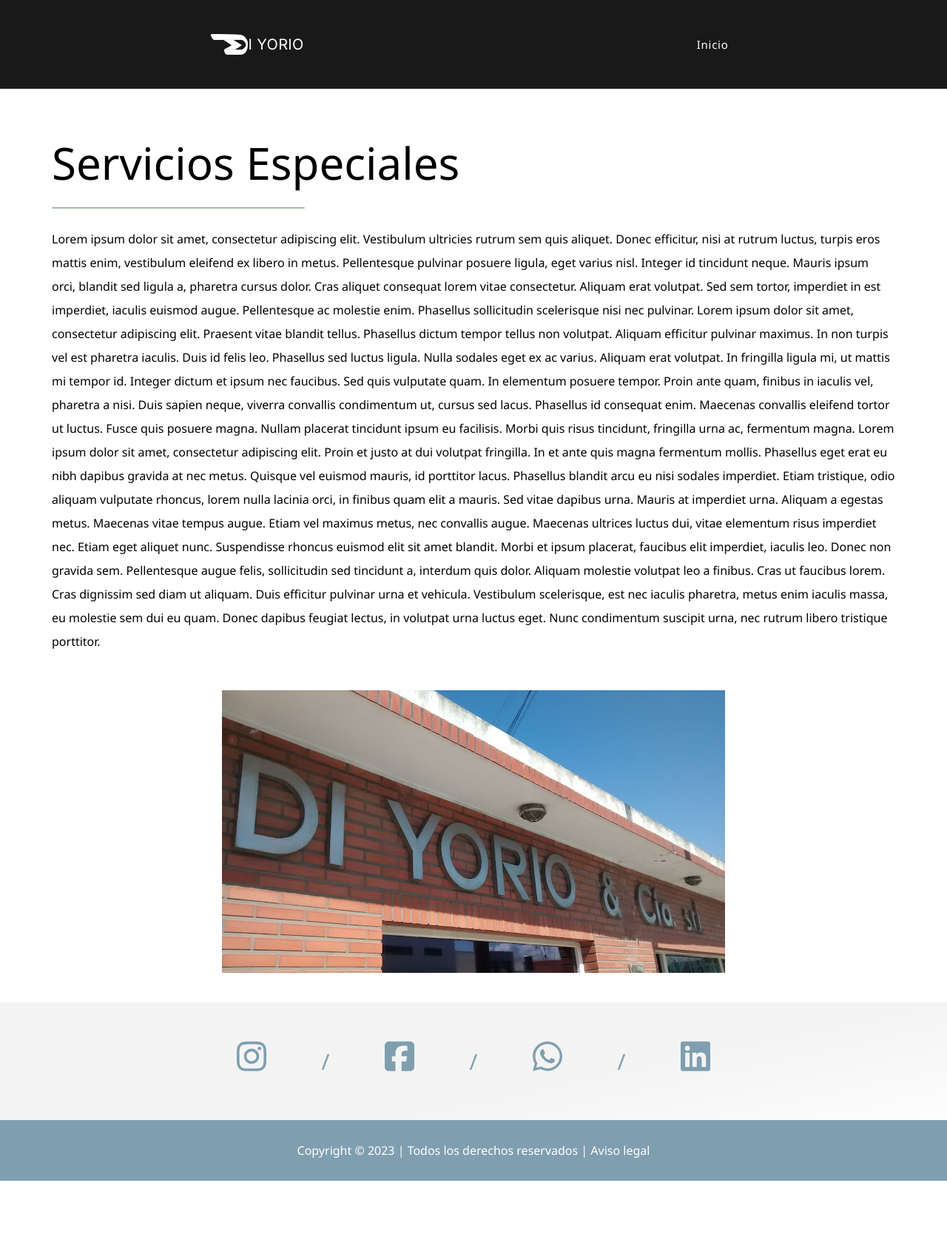
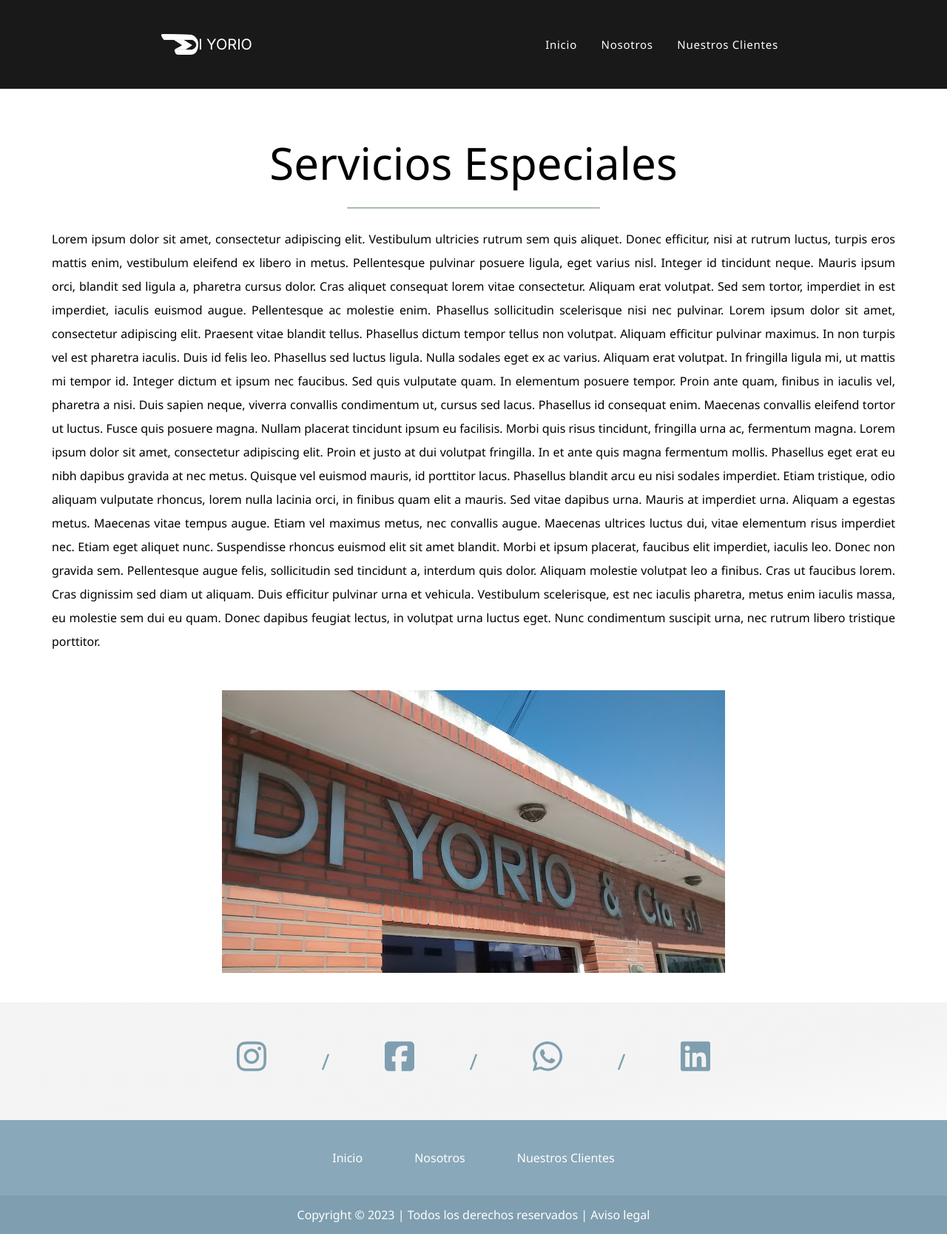
Before and after one commit to agustpaz/diyorio, a Next.js app: page /articulo/especiales in a window 1280 px wide. Shown: the whole page at 74% size. Before the commit the page ends 1596 px from the top, so only its background shows below. Built offline with nearby package versions, Linux system fonts and the light colour scheme.

Commit message:
Cambio header y footer

```diff
--- a/app/page.js
+++ b/app/page.js
@@ -1,3 +1,7 @@
+"use client"
+
+import { useEffect } from 'react'
+
 import Header from './ui/home/header'
 import Despachantes from './ui/home/despachantes'
 import MarcasCarousel from './ui/home/marcas-carousel'
@@ -7,6 +11,23 @@
 import Footer from './ui/home/footer'
 
 export default function Home() {
+
+  useEffect(() => {
+    if (typeof window !== 'undefined') {
+      // Solo inicializa Wow.js en el navegador
+      const WOW = require('wowjs');
+      const wow = new WOW.WOW({
+        live: false
+      });
+      wow.init();
+
+      wow.sync();
+
+      console.log(wow);
+    }
+
+  },[]);
+
   return (
     <>
       <Header />
--- a/app/ui/articulos/articulo.js
+++ b/app/ui/articulos/articulo.js
@@ -5,8 +5,8 @@
 const Articulo = ({titulo, contenido, imagen}) => {
   return (
     <article className='px-28 py-16'>
-        <h1 className='text-6xl mb-10'>{titulo} <div className='separador-texto bg-verde-100 w-48 h-1'></div></h1>
-        <p className='mt-10 text-2/2xl mb-20'>{contenido}</p>
+        <h1 className='text-6xl mb-10 text-center'>{titulo} <div className='separador-texto m-auto bg-verde-100 w-48 h-1'></div></h1>
+        <p className='mt-10 text-2/2xl mb-20 text-justify'>{contenido}</p>
         <div className='w-full flex justify-center'>
             <Image src={imagen} alt='Imagen Articulo'/>
         </div>
--- a/app/ui/contacto/contacto.js
+++ b/app/ui/contacto/contacto.js
@@ -1,6 +1,6 @@
 'use client'
 
-import { Fragment, useState, useEffect } from "react";
+import { useState, useEffect } from "react";
 
 import Popup from './popup.js';
 import Spinner from "../spinner.js";
--- a/app/ui/home/footer.js
+++ b/app/ui/home/footer.js
@@ -3,12 +3,16 @@
 import React from 'react'
 
 import Link from 'next/link';
+import { usePathname } from 'next/navigation'
 
 import "@/styles/footer.css";
 
 const Footer = () => {
+
+  const currentPage = usePathname();
+
   return (
-    <section className='pt-20 bg-azul-100 background-footer'>
+    <footer className='pt-20 bg-azul-100 background-footer'>
       <div className='sm:w-2/3 md:w-1/2 mx-auto px-8 sm:px-0 flex justify-between text-azul-cruzdelsur'>
         <div className='w-12 sm:w-16 ease-in duration-100 hover:scale-110'>
           <Link href="https://instagram.com" target='blank'>
@@ -40,10 +44,34 @@
           </Link>
         </div>
       </div>
-      <div className='bg-azul-cruzdelsur mt-20 p-10'>
-        <p className="text-center text-white">Copyright © 2023 | Todos los derechos reservados | Aviso legal</p>
+      <div className='mt-20'>
+        <div className="flex justify-center gap-8 bg-azul-cruzdelsur-100 py-10">
+          <Link
+              href="/"
+              className="hover:shadow-xl hover:bg-azul-cruzdelsur transition-all ease-in-out duration-200 text-center text-white px-10 py-4"
+          >
+              Inicio
+          </Link>
+
+          <Link
+              href={currentPage == "/" ? "#quienes-somos" : "/#quienes-somos"}
+              className="hover:shadow-xl hover:bg-azul-cruzdelsur transition-all ease-in-out duration-200 text-center text-white px-10 py-4"
+          >
+              Nosotros
+          </Link>
+
+          <Link
+              href={currentPage == "/" ? "#nuestros-clientes" : "/#nuestros-clientes"}
+              className="hover:shadow-xl hover:bg-azul-cruzdelsur transition-all ease-in-out duration-200 text-center text-white px-10 py-4"
+          >
+              Nuestros Clientes
+          </Link>
+        </div>
+        <div className='bg-azul-cruzdelsur py-4'>
+          <p className="text-center text-white">Copyright © 2023 | Todos los derechos reservados | Aviso legal</p>
+        </div>
       </div>
-    </section>
+    </footer>
   )
 }
 
--- a/app/ui/home/header.js
+++ b/app/ui/home/header.js
@@ -23,6 +23,7 @@
       const nav = document.querySelector('#navigation');
       const logo = document.querySelector('#imagen-logo');
       const navLinks = document.querySelectorAll("#navigation a");
+      const main = document.getElementById("main");
 
       if(currentPage == "/") {
         const handleScroll = () => {
@@ -59,6 +60,10 @@
               }
           });
       });
+
+      setTimeout(() => {
+        main.classList.add("escalar")
+      }, 500)
     }
   });
 
@@ -77,12 +82,12 @@
   }
 
   return (
-  <header className="w-full relative">
+  <header className="w-full relative overflow-hidden">
     {currentPage == "/" ? (
         <>
         <div className="filtro">
             <div className="flex items-center gap-28 justify-center mt-48">
-                <div className="font-bold tracking-widest wow fadeIn">
+                <div className="font-bold tracking-widest wow fadeInUp">
                   <div className={noto.className}>
                     <h2 className={`${homeStyles.titulo_con_sombra} text-4xl md:text-5xl font-semibold leading-normal text-white titulo text-center`} data-wow-duration="0.5s" data-wow-delay="0.2s">Nos hacemos cargo</h2>
                     <h2 className={`${homeStyles.titulo_con_sombra} text-4xl md:text-5xl font-semibold mb-12 text-white titulo text-center`} data-wow-duration="0.5s" data-wow-delay="0.2s">de tus pedidos</h2>
@@ -103,33 +108,25 @@
                     </div>
                   </div>
                 </div>
-                {/* <div>
-                  <Image
-                    src={logoDiyorio}
-                    alt="Promptopia Logo"
-                    className="object-contain my-3 animated"
-                    width={350}
-                    height={500}
-                  />
-                </div> */}
             </div>
         </div>
-        <div className="main">
+        <div id="main">
 
         </div></> ) : (
             <></>
         )
     }
-    <nav id="navigation" className={`flex items-center text-2xl font-normal tracking-wide justify-around py-14 sm:px-10 sm:py-8 inset-x-0 top-0 w-full text-white transition-all ease-in-out duration-300 ${currentPage == "/" ? "fixed" : "bg-black/90 texto-chico"}`}>
-        <Link href="/" className={`flex items-center ${currentPage == "/" ? "text-2xl sm:text-5xl" : "text-2xl"} font-inter`} >
+    <nav id="navigation" className={`flex items-center justify-around text-2xl py-14 sm:px-10 sm:py-8 inset-x-0 top-0 w-full text-white transition-all ease-in-out duration-300 ${currentPage == "/" ? "fixed" : "bg-black/90 texto-chico"}`}>
+        <Link href="/" className={`flex items-center ${currentPage == "/" ? "text-2xl sm:text-5xl" : "text-2xl"} font-inter transition-all ease-in-out duration-500`} >
             <Image
                 id="imagen-logo"
                 src={logoDiyorio}
                 alt="Promptopia Logo"
                 className={`object-contain my-3 logo animated ${currentPage.includes("/articulo") ? "logo-chico" : ""}`}
                 width={110}
+                priority
             />
-            I YORIO
+            <span className="">I YORIO</span>
         </Link>
 
 
@@ -137,25 +134,24 @@
           <div className="flex gap-3 md:gap-5">
             <Link
                 href="/"
-                className="hover:bg-azul-cruzdelsur transition-all ease-in-out duration-200 p-4 py-10 "
+                className="hover:bg-azul-cruzdelsur transition-all ease-in-out duration-500 p-4 py-10 "
             >
                 Inicio
             </Link>
-            {currentPage == "/" ? (
-            <>
+
             <Link
-                href="#quienes-somos"
-                className="hover:bg-azul-cruzdelsur transition-all ease-in-out duration-200 p-4 py-10 scroll-link"
+                href={currentPage == "/" ? "#quienes-somos" : "/#quienes-somos"}
+                className="hover:bg-azul-cruzdelsur transition-all ease-in-out duration-500 p-4 py-10 scroll-link"
             >
                 Nosotros
             </Link>
+
             <Link
-                href="#nuestros-clientes"
-                className="hover:bg-azul-cruzdelsur transition-all ease-in-out duration-200 p-4 py-10 scroll-link"
+                href={currentPage == "/" ? "#nuestros-clientes" : "/#nuestros-clientes"}
+                className="hover:bg-azul-cruzdelsur transition-all ease-in-out duration-500 p-4 py-10 scroll-link"
             >
                 Nuestros Clientes
-            </Link></>) : <></>
-            }
+            </Link>
           </div>
         </div>
 
@@ -177,23 +173,23 @@
                         >
                             Inicio
                         </Link>
-                        {currentPage == "/" ? (
-                        <>
+
                         <Link
-                            href="#quienes-somos"
+                            href={currentPage == "/" ? "#quienes-somos" : "/#quienes-somos"}
                             className="dropdown_link text-black"
                             onClick={() => setToggleDropdown(false)}
                         >
                             Nosotros
                         </Link>
+
                         <Link
-                            href="#nuestros-clientes"
+                            href={currentPage == "/" ? "#nuestros-clientes" : "/#nuestros-clientes"}
                             className="dropdown_link text-black"
                             onClick={() => setToggleDropdown(false)}
                         >
                             Nuestros Clientes
-                        </Link> </> ) : <></>
-                        }
+                        </Link>
+
                         <Link
                             href="/contacto"
                             target="blank"
--- a/app/ui/home/marcas-carousel.js
+++ b/app/ui/home/marcas-carousel.js
@@ -14,19 +14,19 @@
 
 const MarcasCarousel = () => {
 
-  useEffect(() =>{
-    contarMarcas();
-  });
+  // useEffect(() =>{
+  //   contarMarcas();
+  // });
 
-  const contarMarcas = () => {
-    const marcas = document.querySelector('#slider-marcas-1'),
-    total_marcas = marcas.children.length;
+  // const contarMarcas = () => {
+  //   const marcas = document.querySelector('#slider-marcas-1'),
+  //   total_marcas = marcas.children.length;
 
-    document.documentElement.style.setProperty('--total-brand', total_marcas);
-    for(let i = 0; i < total_marcas; i++) {
-      marcas.appendChild(marcas.children[i].cloneNode(true));
-    }
-  }
+  //   document.documentElement.style.setProperty('--total-brand', total_marcas);
+  //   for(let i = 0; i < total_marcas; i++) {
+  //     marcas.appendChild(marcas.children[i].cloneNode(true));
+  //   }
+  // }
 
   const mouseEnter = (e) => {
     let slider = document.getElementById(e.target.dataset.slider);
--- a/styles/globals.css
+++ b/styles/globals.css
@@ -89,7 +89,7 @@
   opacity: .3;
 }
 
-.main {
+#main {
   width: 100%;
   min-height: 100vh;
   background-image: url('/assets/images/mar-barco.jpg');
@@ -100,11 +100,16 @@
   padding: 120px 40px 160px 40px;
   pointer-events: none;
   z-index: 100;
-  filter: blur(2px);
+  filter: blur(0px);
+  transition: scale 40s ease;
+}
+
+.escalar {
+  scale: 1.6;
 }
 
 @media screen and (max-width: 640px) {
-  .main {
+  #main {
     padding: 0;
   }
 }
@@ -146,7 +151,7 @@
 
 .logo {
   width: 50px;
-  transition: all .2s ease
+  transition: all .5s ease
 }
 
 @media (min-width: 650px) {
@@ -157,7 +162,7 @@
 
 .logo-chico {
   width: 50px;
-  transition: all .2s ease;
+  transition: all .5s ease;
 }
 
 .autotype {
--- a/tailwind.config.js
+++ b/tailwind.config.js
@@ -48,6 +48,7 @@
         "azul-300": "#214F7A",
         "azul-400": "#0D3B66",
         "azul-cruzdelsur": "#7f9fb0",
+        "azul-cruzdelsur-100": "#89A9BA",
         "turquesa-100": "#009fe7",
         "turquesa-200": "#009fe7",
         "turquesa-300": "#007ab1",
```
Also changed, not shown: app/ui/home/nav.js (deleted, +0 -35 lines).
